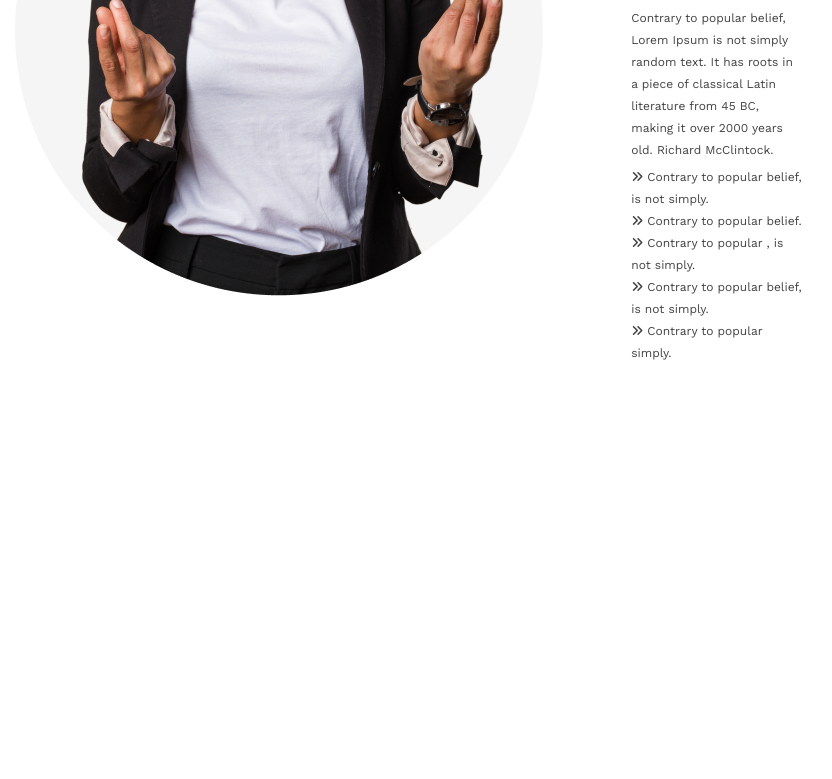
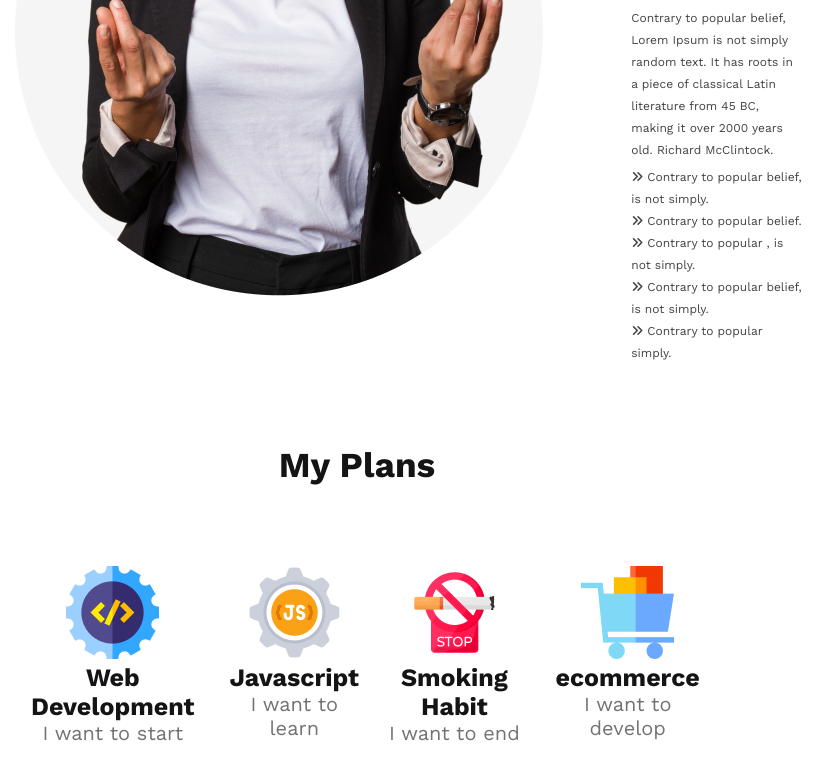
Before and after one commit to abulhossainofficial/Portfoliotasks, a plain HTML site: page index.html in a window 1280 px wide. Shown: the part 1328-2107 px from the top of the page, without its empty margins (283-1115 px from the left). Before the commit the page ends 1692 px from the top, so only its background shows below. Drawn offline with nearby package versions, Linux system fonts and the light colour scheme.

Commit message:
my plans add

```diff
--- a/index.html
+++ b/index.html
@@ -61,6 +61,34 @@
           </div>
         </div>
       </section>
+      <!-- This is my plans section  -->
+      <section class="my-plans-section">
+        <div class="my-plan">
+          <h2>My Plans</h2>
+          <div class="my-plans">
+            <div class="myp-plans-item">
+              <img src="./images/icons/web.png" alt="" />
+              <h2>Web Development</h2>
+              <h6>I want to start</h6>
+            </div>
+            <div class="myp-plans-item">
+              <img src="./images/icons/js.png" alt="" />
+              <h2>Javascript</h2>
+              <h6>I want to learn</h6>
+            </div>
+            <div class="myp-plans-item">
+              <img src="./images/icons/smoke.png" alt="" />
+              <h2>Smoking Habit</h2>
+              <h6>I want to end</h6>
+            </div>
+            <div class="myp-plans-item">
+              <img src="./images/icons/ecom.png" alt="" />
+              <h2>ecommerce</h2>
+              <h6>I want to develop</h6>
+            </div>
+          </div>
+        </div>
+      </section>
     </main>
     <footer></footer>
   </body>
--- a/style/portfolio.css
+++ b/style/portfolio.css
@@ -44,7 +44,9 @@ header {
   padding: 15px 20px;
   margin: 0px 120px 20px 1000px;
 }
-
+.my-fa-section {
+  margin: 50px auto;
+}
 .my-failures {
   display: flex;
   gap: 60px;
@@ -73,3 +75,35 @@ header {
   line-height: 22px;
   margin: 0px 15px 0px 10px;
 }
+.my-plans-section {
+  margin: 80px 170px;
+}
+.my-plan > h2 {
+  text-align: center;
+  color: #151414;
+  font-size: 35px;
+  font-weight: 700;
+  margin-bottom: 80px;
+}
+.my-plans {
+  display: flex;
+  justify-content: space-between;
+}
+
+.my-plans {
+  text-align: center;
+}
+
+.my-plans h2 {
+  color: #151414;
+  text-align: center;
+  font-size: 25px;
+  font-weight: 700;
+}
+
+.my-plans h6 {
+  color: #737272;
+  text-align: center;
+  font-size: 20px;
+  font-weight: 500;
+}
```
